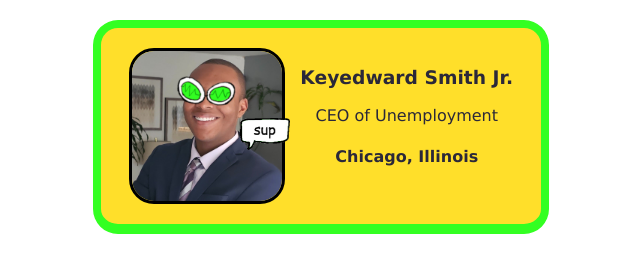
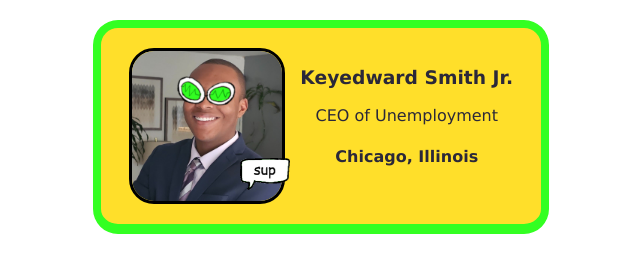
Before and after one commit to sonic2kj/business-card, a website built with Vite: page index.html in a window 1280 px wide. Shown: the whole page, without its empty margins (319-959 px from the left). Built offline with nearby package versions, Linux system fonts and the light colour scheme.

Commit message:
Update styles.css
closer...

```diff
--- a/styles.css
+++ b/styles.css
@@ -24,7 +24,7 @@ body {
 .sup {
 
     position: absolute;
-    bottom: 650px;
+    bottom: 610px;
     left: 45.6%;
     width: 50px;
     height: auto;
```
